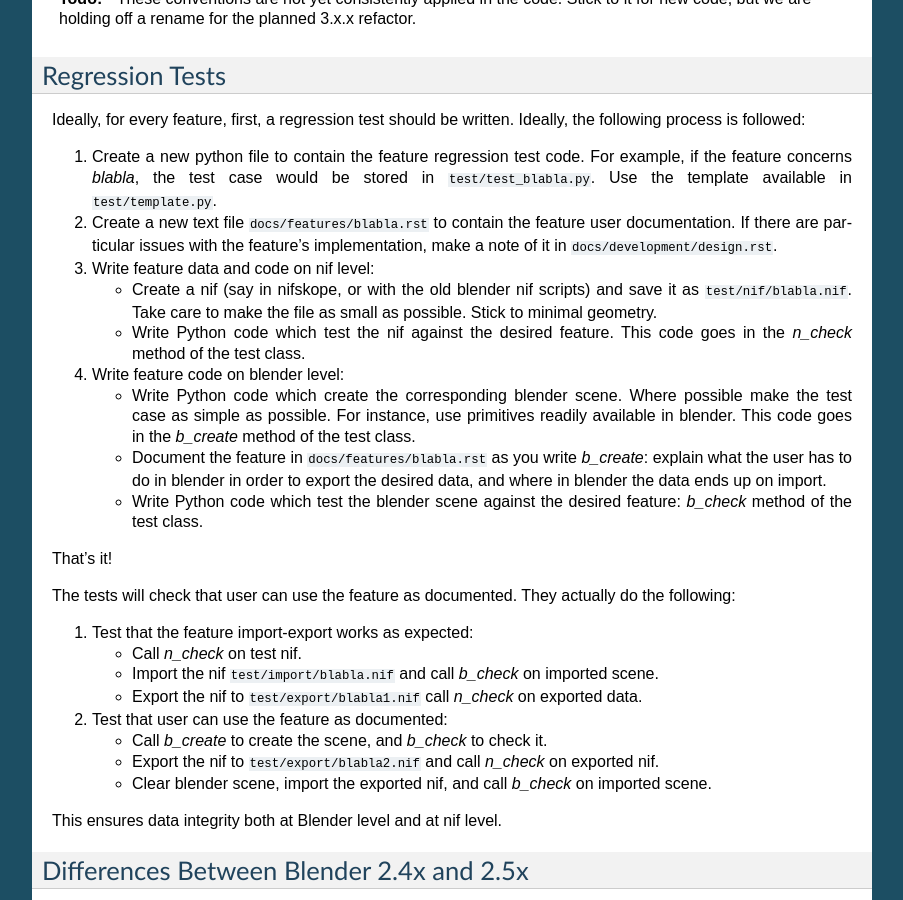
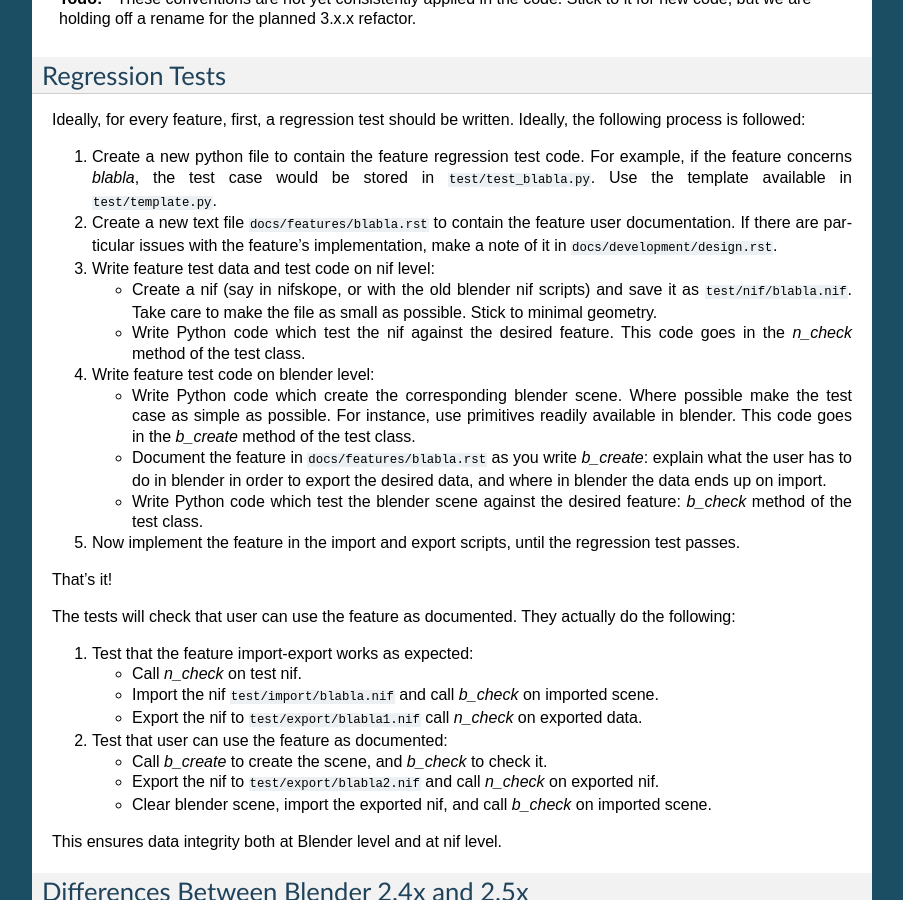
Before and after one commit to niftools/blender_niftools_addon, a Sphinx documentation site: the page built from docs/development/design.rst, in a window 1280 px wide and 900 px high, scrolled down 794 px. Shown: the whole window, without its empty margins (198-1101 px from the left). Built offline with Sphinx 7.4.7, drawn with Linux system fonts in a browser that asks for light colours; formulas are drawn with MathJax 3; the version number could not be read and is left out.

Commit message:
Another few small updates in regression test strategy.

```diff
--- a/docs/development/design.rst
+++ b/docs/development/design.rst
@@ -65,7 +65,7 @@ written. Ideally, the following process is followed:
    feature's implementation, make a note of it in
    ``docs/development/design.rst``.
 
-3. Write feature data and code on nif level:
+3. Write feature test data and test code on nif level:
 
    - Create a nif (say in nifskope, or with the old blender nif
      scripts) and save it as ``test/nif/blabla.nif``. Take care to
@@ -74,7 +74,7 @@ written. Ideally, the following process is followed:
    - Write Python code which test the nif against the desired feature.
      This code goes in the *n_check* method of the test class.
 
-4. Write feature code on blender level:
+4. Write feature test code on blender level:
 
    - Write Python code which create the corresponding blender scene.
      Where possible make the test case as simple as possible. For
@@ -88,6 +88,9 @@ written. Ideally, the following process is followed:
 
    - Write Python code which test the blender scene against the
      desired feature: *b_check* method of the test class.
+
+5. Now implement the feature in the import and export scripts, until
+   the regression test passes.
 
 That's it!
 
```
